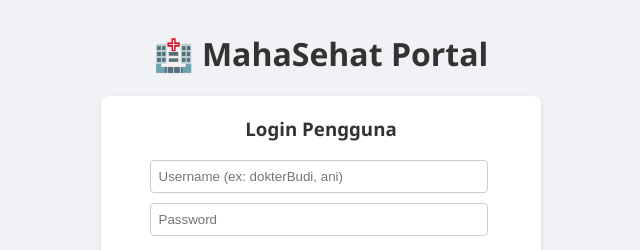
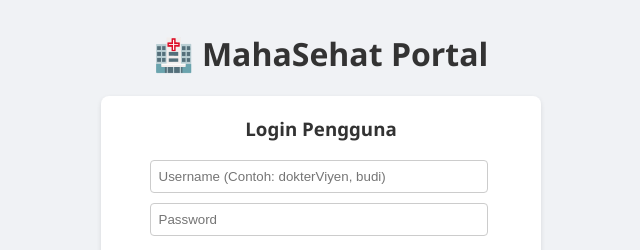
Before and after one commit to Viyendra/TubesIAE, a plain HTML site: page MahaSehat-app/frontend/index.html in a window 1280 px wide. Shown: the top 250 px of the page, 319-959 px from the left. Drawn offline with Linux system fonts and the light colour scheme.

Commit message:
BookedBisa

```diff
--- a/MahaSehat-app/frontend/index.html
+++ b/MahaSehat-app/frontend/index.html
@@ -31,7 +31,7 @@
 
     <div id="login-section" class="box" style="text-align: center; max-width: 400px; margin: auto;">
         <h3>Login Pengguna</h3>
-        <input type="text" id="username" placeholder="Username (ex: dokterBudi, ani)" style="width: 80%;">
+        <input type="text" id="username" placeholder="Username (Contoh: dokterViyen, budi)" style="width: 80%;">
         <input type="password" id="password" placeholder="Password" style="width: 80%;">
         <br><br>
         <button onclick="login()">Masuk Sistem</button>
```
